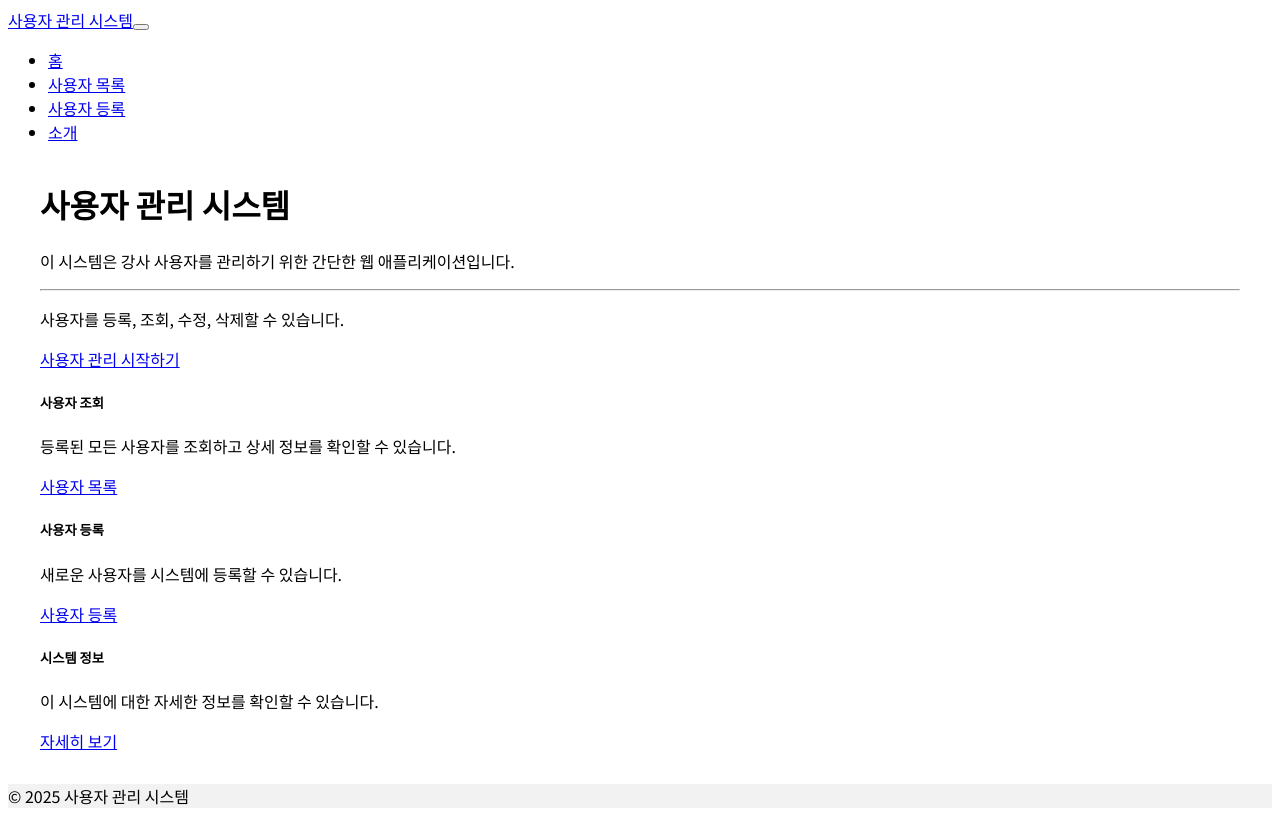
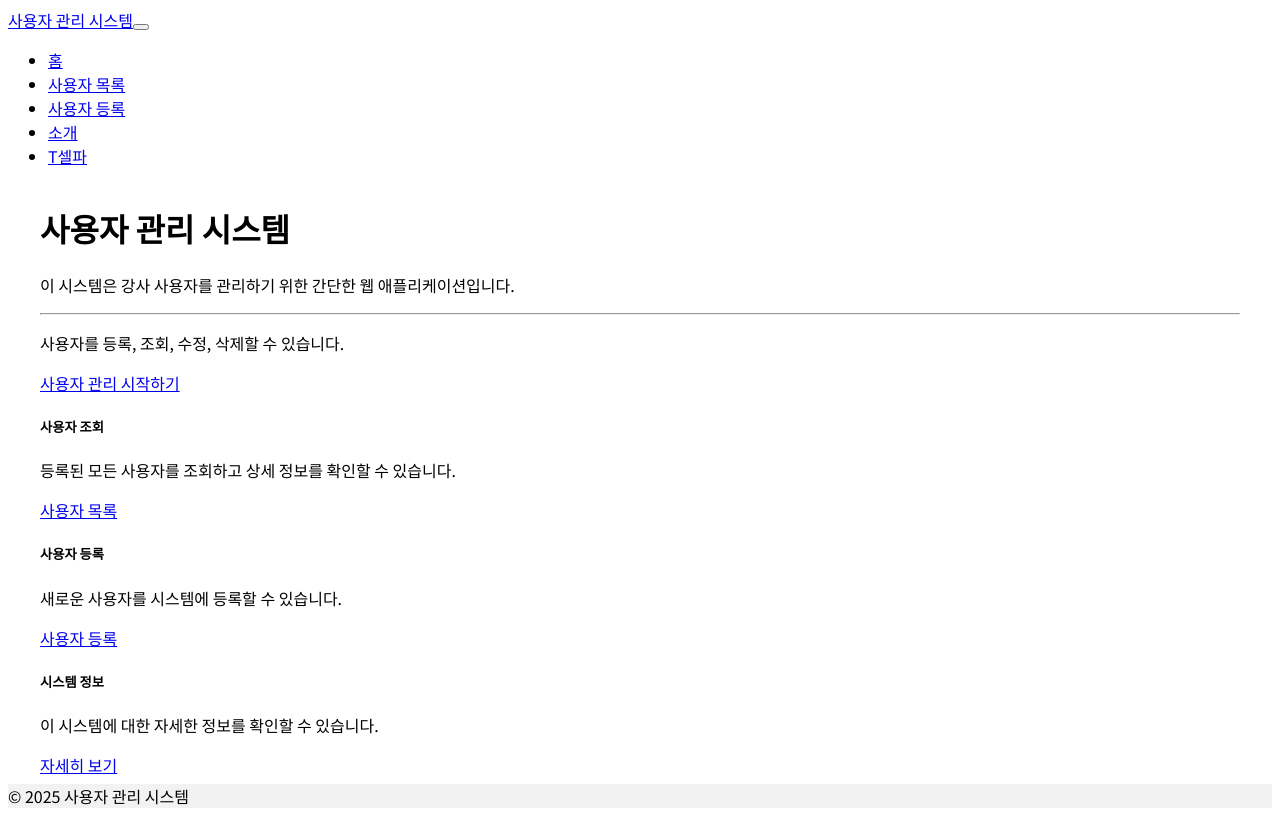
Before and after one commit to omh1004/tselfa, a Vue app in the folder src/main/frontend/tselfaVue/: page / in a window 1280 px wide. Built offline with nearby package versions, Linux system fonts and the light colour scheme.

Commit message:
와 창닫기가 되잖아?

```diff
--- a/src/main/frontend/tselfaVue/src/App.vue
+++ b/src/main/frontend/tselfaVue/src/App.vue
@@ -20,6 +20,9 @@
             <li class="nav-item">
               <router-link class="nav-link" to="/about">소개</router-link>
             </li>
+            <li class="nav-item">
+              <a href="#" @click="popup">T셀파</a>
+            </li>
           </ul>
         </div>
       </div>
@@ -39,7 +42,12 @@
 
 <script>
 export default {
-  name: 'App'
+  name: 'App',
+  methods:{
+    popup(){
+      window.open('http://localhost:3000/sub01','_blank','width=1600,height=900')
+    }
+  }
 }
 </script>
 
--- a/src/main/frontend/tselfaVue/src/views/quizbank/sub01.vue
+++ b/src/main/frontend/tselfaVue/src/views/quizbank/sub01.vue
@@ -52,6 +52,13 @@ export default {
         }
       })
       console.log(this.sortedChapterNameList);
+    },
+    popupClose(){
+      if(window.opener){
+        window.close();
+      }else{
+        alert("창을 닫을 수 없습니다!");
+      }
     }
   },
   mounted(){
@@ -71,7 +78,7 @@ export default {
         <ul class="title">
           <li class="active"><img src="../../assets/image/ico_step_active.png" alt="">출제 방법 선택</li>
         </ul>
-        <button type="button" class="del-btn"></button>
+        <button type="button" class="del-btn" @click="popupClose"></button>
       </div>
       <div class="pop-content">
         <div class="view-box">
```
